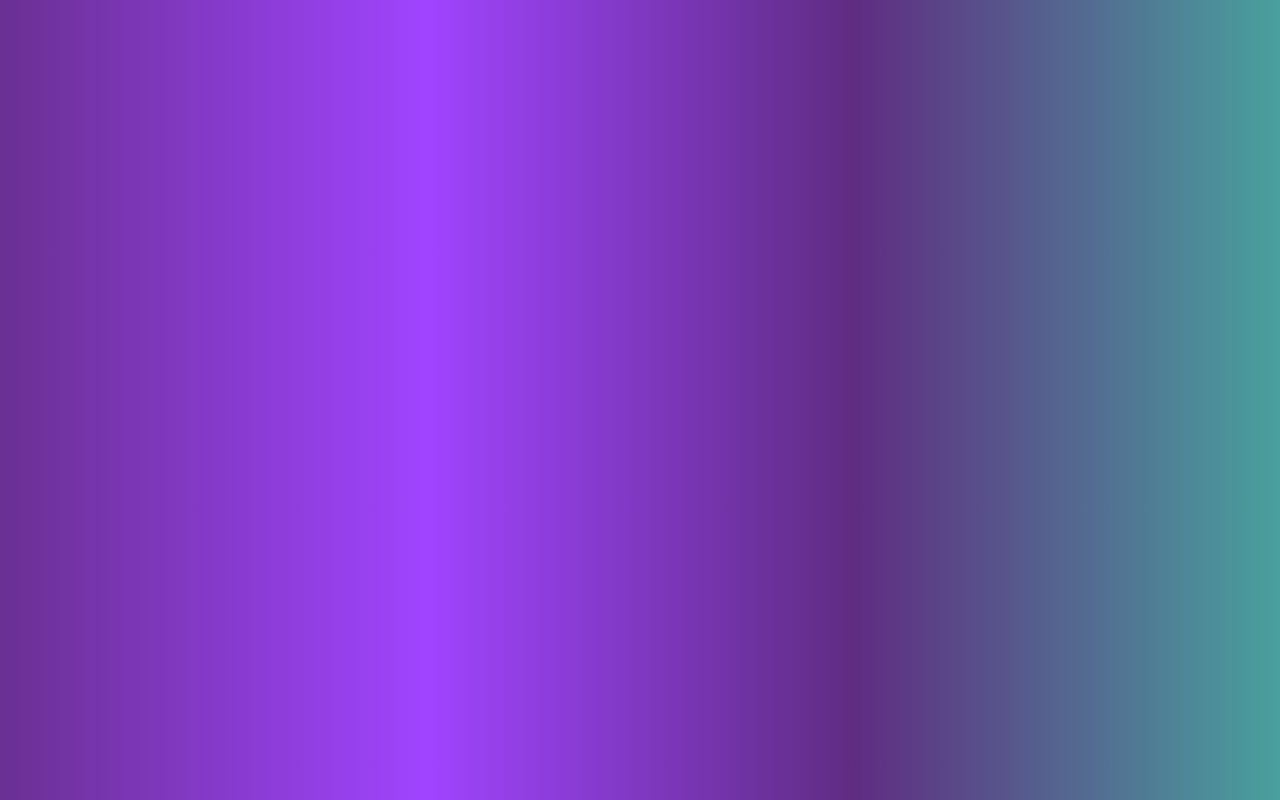
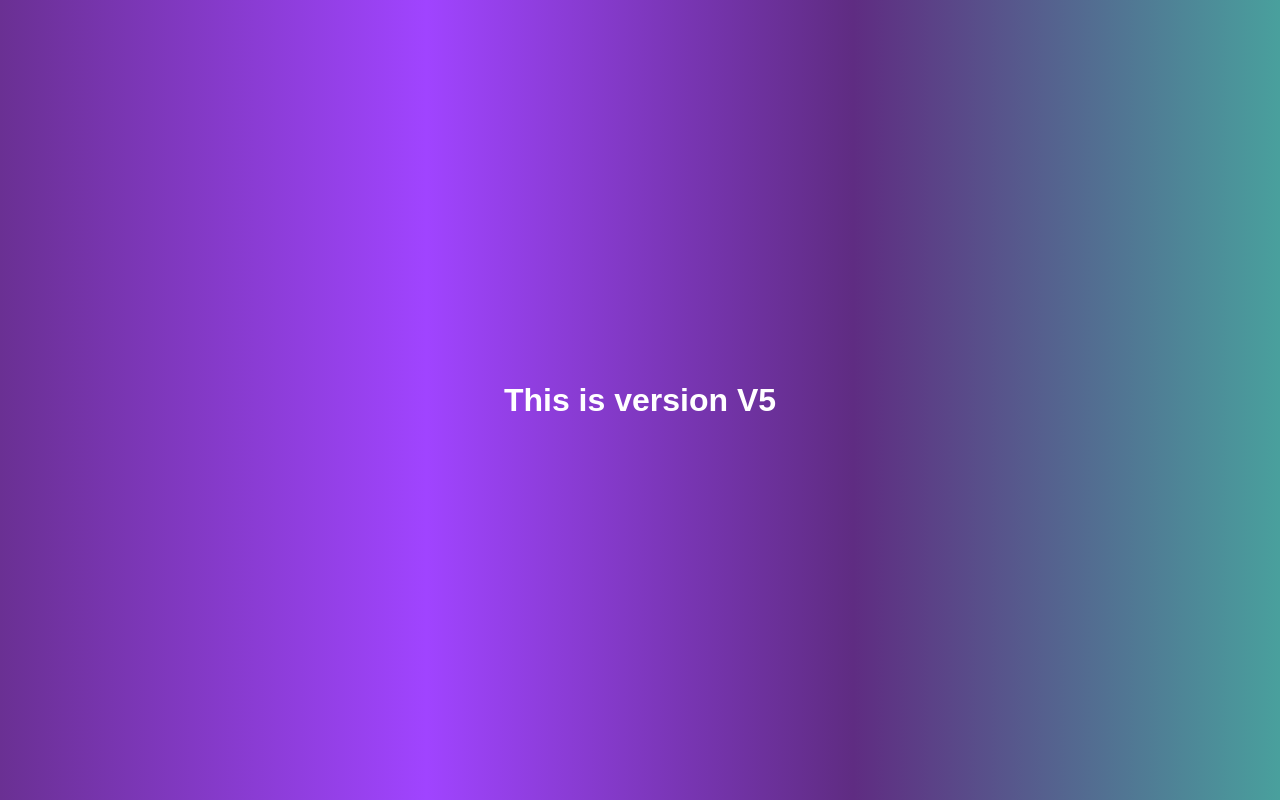
Before and after one commit to anujamishra22/my-repo, a plain HTML site: page index.html in a window 1280 px wide. Drawn offline with Linux system fonts and the light colour scheme.

```diff
--- a/index.html
+++ b/index.html
@@ -7,6 +7,6 @@
     <title>Document</title>
 </head>
 <body>
-
+   <h1>This is version V5</h1>
 </body>
 </html>
```
